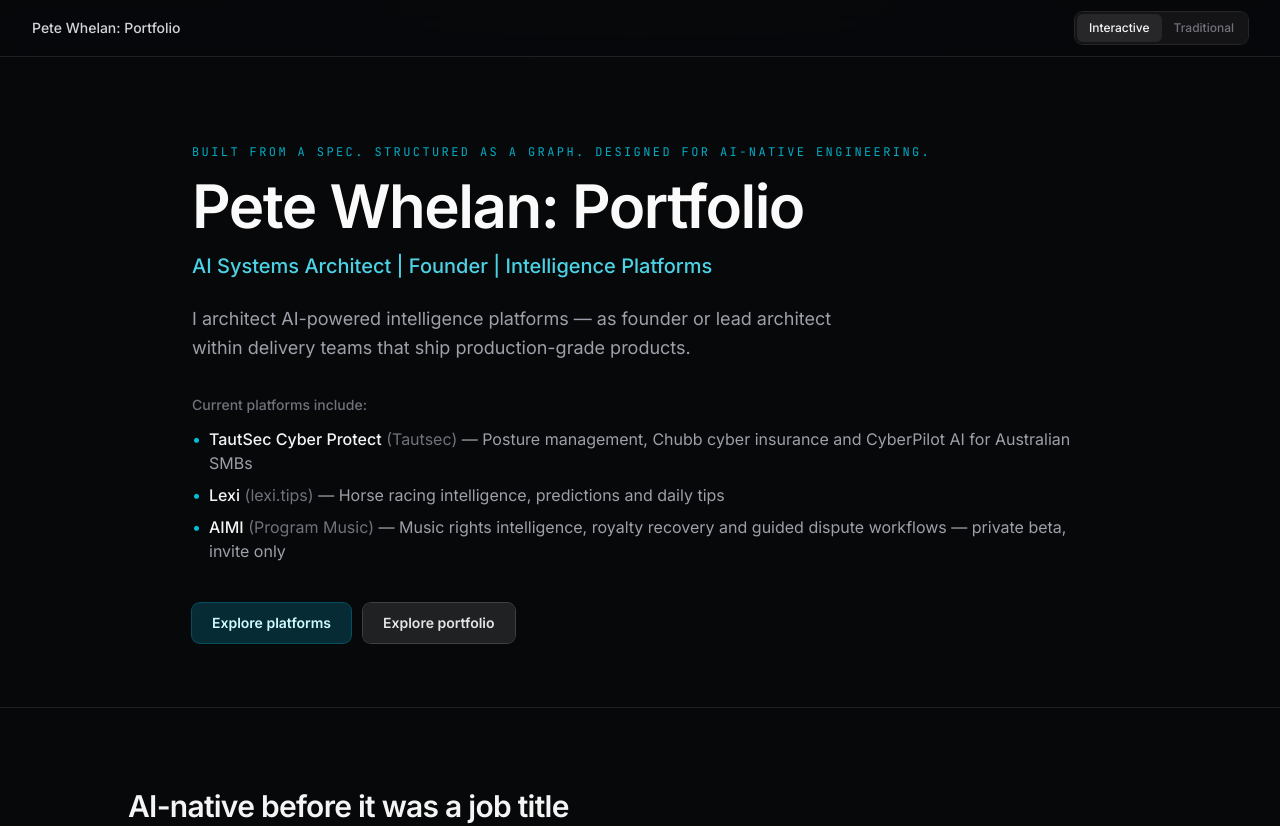
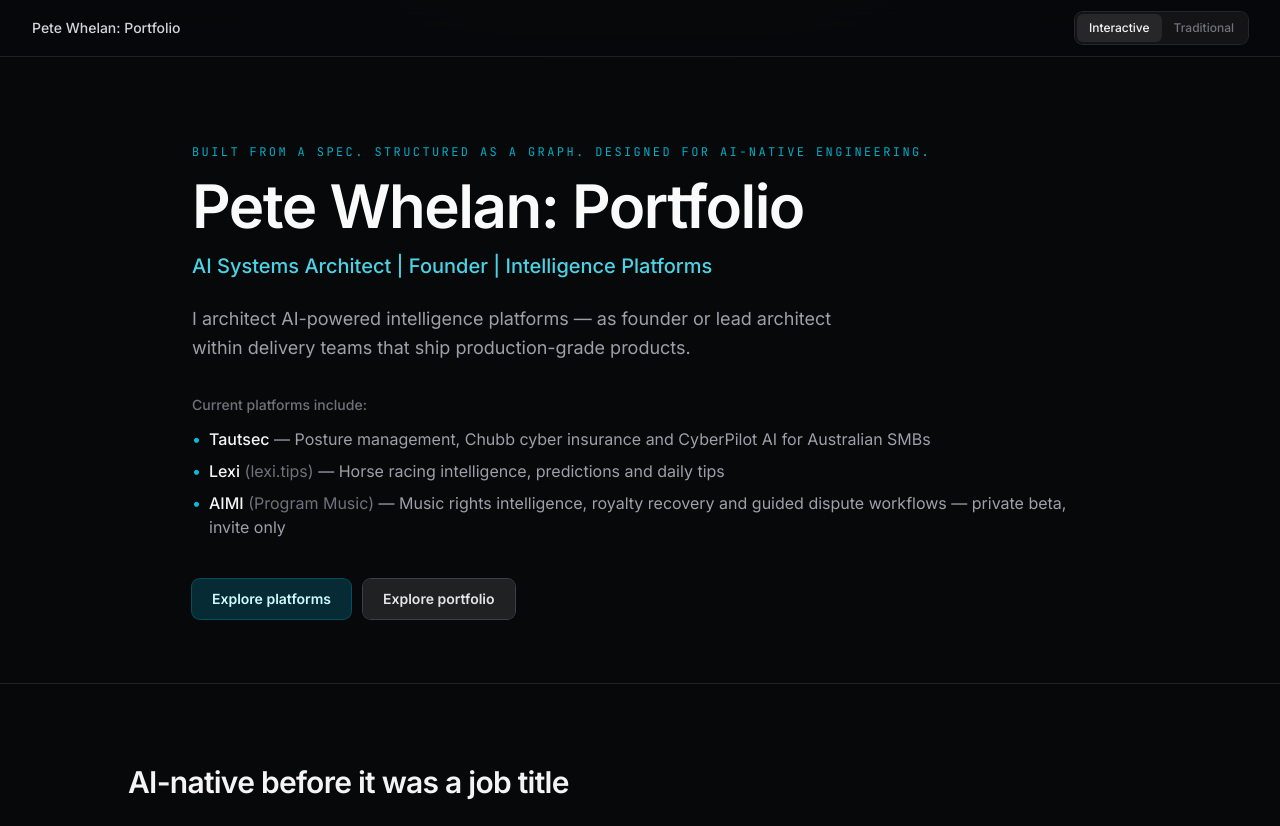
Before and after one commit to Programproductions/pete-whelan, a React (Vite) app: page / in a window 1280 px wide. Shown: the top 826 px of the page. Built offline with nearby package versions, Linux system fonts and the light colour scheme; what @react-pdf/renderer would draw is missing.

Commit message:
Hero: show Tautsec only (drop TautSec Cyber Protect subtitle)
Co-authored-by: Program Productions <Programproductions@users.noreply.github.com>

```diff
--- a/src/data/cvContent.ts
+++ b/src/data/cvContent.ts
@@ -36,8 +36,7 @@ export const hero = {
   platformsIntro: 'Current platforms include:',
   platforms: [
     {
-      name: 'TautSec Cyber Protect',
-      subtitle: 'Tautsec',
+      name: 'Tautsec',
       outcome: 'Posture management, Chubb cyber insurance and CyberPilot AI for Australian SMBs',
     },
     {
```
